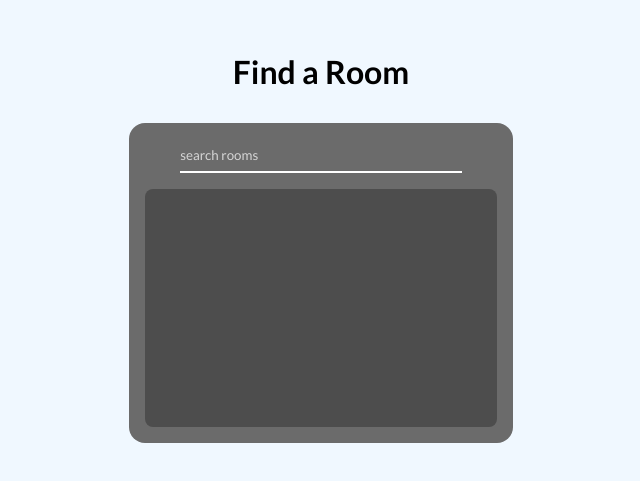
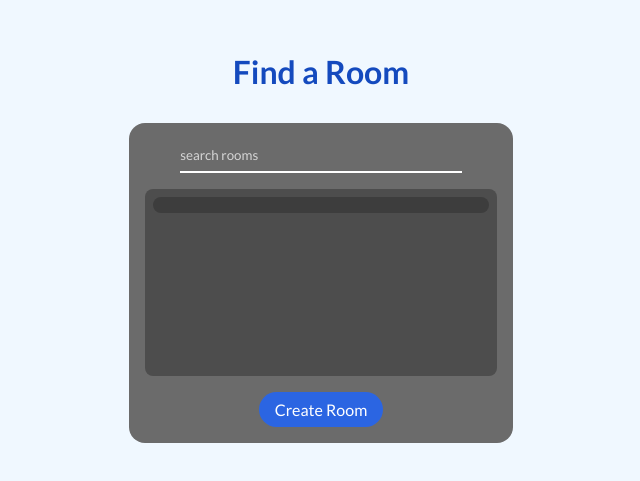
Before and after one commit to cayleb247/24, a Next.js app: page /rooms in a window 1280 px wide. Shown: the part 153-634 px from the top of the page, without its empty margins (319-959 px from the left). Built offline with nearby package versions, Linux system fonts and the light colour scheme.

Commit message:
Finish basic rooms page interface

```diff
--- a/src/app/page.module.css
+++ b/src/app/page.module.css
@@ -24,11 +24,13 @@
 
 .title {
   font-size: 4rem;
+  color: rgba(17, 72, 189, 0.988);
 }
 
 .subtitle {
   font-style: italic;
   font-weight: 500;
+  color: rgb(68, 68, 68)
 }
 
 .homeButtons {
--- a/src/app/rooms/page.js
+++ b/src/app/rooms/page.js
@@ -3,6 +3,7 @@
 import { useState } from "react";
 import styles from "./rooms.module.css";
 import RoomsList from "@/components/RoomsList";
+import CreateRoomButton from "@/components/CreateRoomButton";
 
 export default function Rooms() {
   const [search, setSearch] = useState(null);
@@ -21,7 +22,8 @@ export default function Rooms() {
         }
         }
         />
-        <RoomsList></RoomsList>
+        <RoomsList search={search}></RoomsList>
+        <CreateRoomButton></CreateRoomButton>
       </div>
     </div>
   );
--- a/src/app/rooms/rooms.module.css
+++ b/src/app/rooms/rooms.module.css
@@ -6,6 +6,7 @@
   align-items: center;
   flex-direction: column;
   gap: 2rem;
+  color: rgba(17, 72, 189, 0.988);
 }
 
 .title {
--- /dev/null
+++ b/src/components/CreateRoomButton.js
@@ -0,0 +1,15 @@
+import styles from './CreateRoomButton.module.css'
+
+
+export default function CreateRoomButton() {
+  function createRoom() {
+
+  }
+
+
+  return (
+    <button className={styles.createRoomButton} onClick={createRoom}>
+        Create Room
+    </button>
+  );
+}
--- /dev/null
+++ b/src/components/CreateRoomButton.module.css
@@ -0,0 +1,14 @@
+.createRoomButton {
+  font-size: 1rem;
+  box-sizing: border-box;
+  padding: 0.5rem 1rem 0.5rem 1rem;
+  border-radius: 2rem;
+  border: none;
+  cursor: pointer;
+  background-color: rgba(43, 102, 228, 0.988);
+  color: white;
+}
+
+.createRoomButton:hover {
+  background-color: rgba(71, 119, 223, 0.988)
+}
--- a/src/components/Room.js
+++ b/src/components/Room.js
@@ -1,11 +1,12 @@
 import styles from './Room.module.css'
 
-export default function Room() {
+
+export default function Room(props) {
 
 
   return (
     <div className={styles.roomContainer}>
-
+        <h3>{props.roomName}</h3>
     </div>
   );
 }
--- a/src/components/Room.module.css
+++ b/src/components/Room.module.css
@@ -1,4 +1,9 @@
 .roomContainer {
     display: flex;
     width: 100%;
+    background-color: #3d3d3d;
+    border-radius: 0.5rem;
+    box-sizing: border-box;
+    padding: 0.5rem;
+    color: white;
 }
--- a/src/components/RoomsList.js
+++ b/src/components/RoomsList.js
@@ -1,12 +1,10 @@
-import styles from "./RoomsList.module.css"
-import Room from "./Room.js"
+import styles from "./RoomsList.module.css";
+import Room from "./Room.js";
 // import rooms from "../../server.js"
 
 export default function RoomsList({ search }) {
-
-  return (
-    <div className={styles.roomsListContainer}>
-
-    </div>
-  );
+  console.log(search);
+  return <div className={styles.roomsListContainer}>
+    <Room></Room>
+  </div>;
 }
--- a/src/components/RoomsList.module.css
+++ b/src/components/RoomsList.module.css
@@ -3,4 +3,6 @@
     height: 100%;
     background-color: rgb(77, 77, 77);
     border-radius: 0.5rem;
+    box-sizing: border-box;
+    padding: 0.5rem;
 }
```
Also changed, not shown: public/lock.svg (added), src/app/play/page.js (added).
